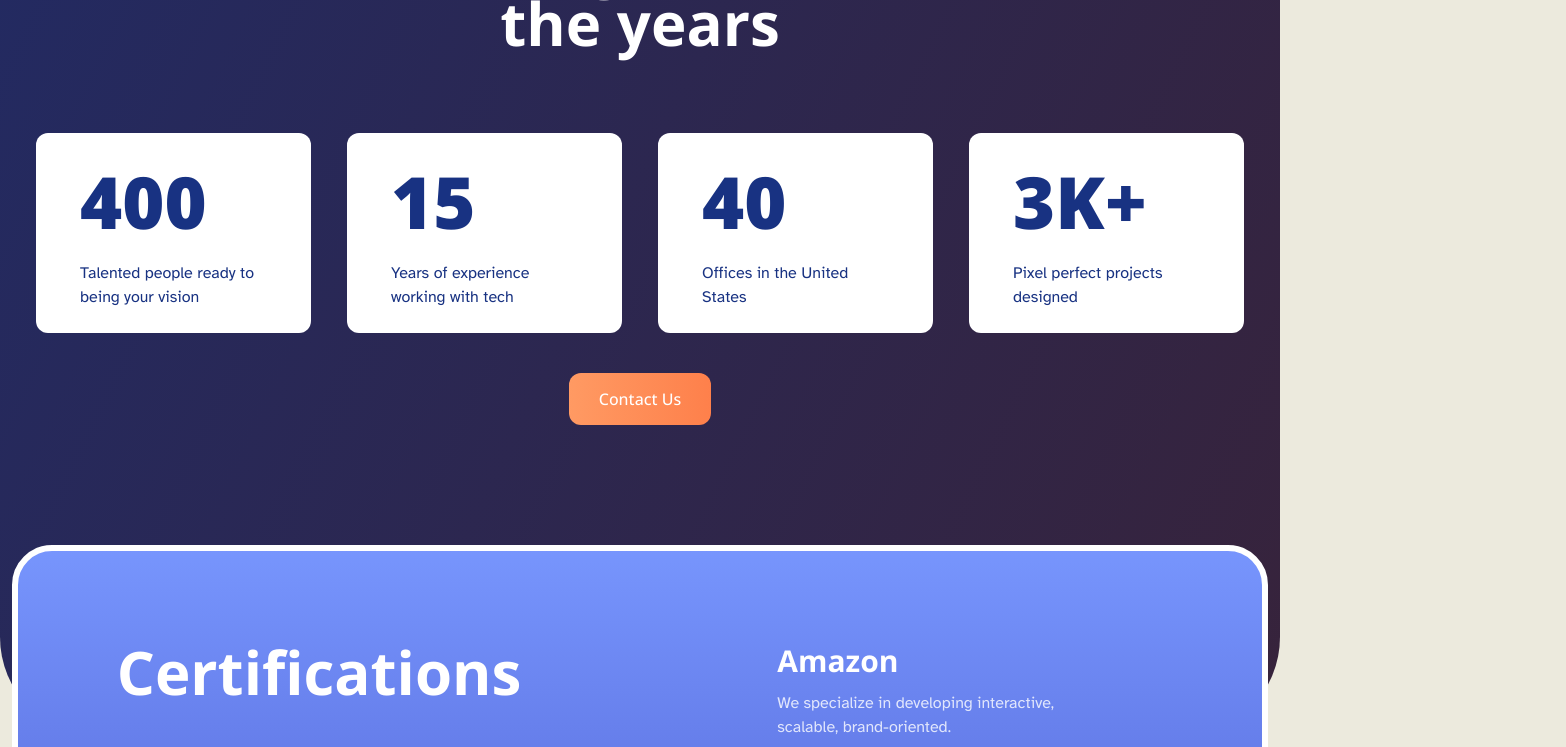
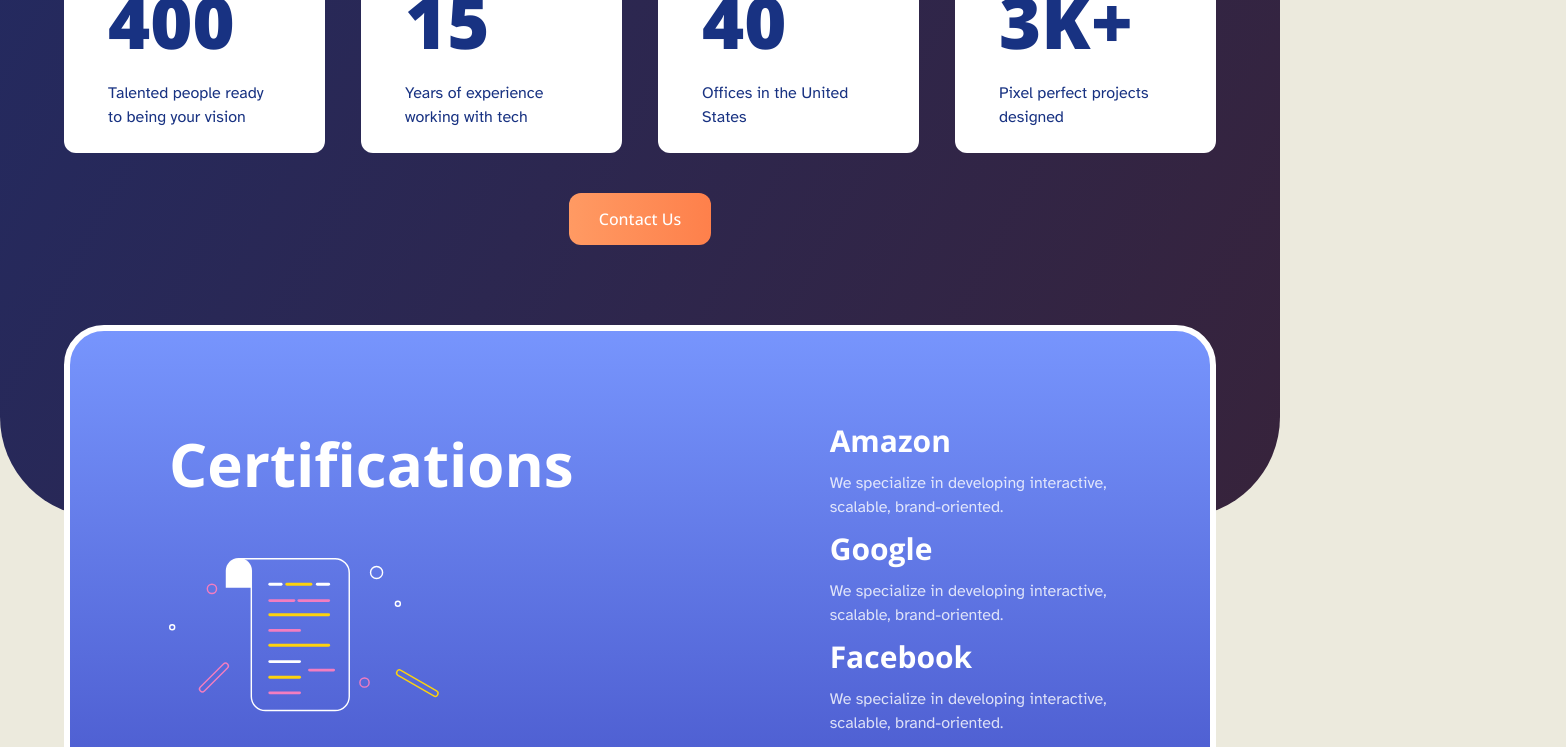
Before and after one commit to Leo-Cata/Network-Agency, a React (Vite) app: page / in a window 1280 px wide. Shown: the part 2500-3247 px from the top of the page, 1566 px wide, since content can reach past the window. Built offline with nearby package versions, Linux system fonts and the light colour scheme.

Commit message:
certifications wrapped

```diff
--- a/src/App.tsx
+++ b/src/App.tsx
@@ -26,9 +26,9 @@
           <TechCompanies />
           <Features />
           <Services />
+          <About />
+          <Certifications />
         </Wrapper>
-        <About />
-        <Certifications />
       </TopGradient>
       <Projects />
       <BottomGradient>
--- a/src/components/About.tsx
+++ b/src/components/About.tsx
@@ -5,15 +5,15 @@
 
 const About = () => {
   return (
-    <div className="py-10">
+    <div className="py-10 2xl:py-20">
       <div className="relative">
         <img
           src={orangeCircle}
           alt=""
-          className="absolute -right-12 top-0 hidden xl:block"
+          className="absolute -right-[350px] top-0 hidden xl:block"
         />
       </div>
-      <h2 className="text-center font-openSans text-4xl font-semibold text-white xl:my-20 xl:mx-auto xl:w-1/3 xl:text-6xl">
+      <h2 className="text-center font-openSans text-4xl font-semibold text-white xl:mx-auto xl:w-2/3 xl:text-6xl">
         Strategic design over the years
       </h2>
       <div>
--- a/src/components/AboutCards.tsx
+++ b/src/components/AboutCards.tsx
@@ -26,7 +26,7 @@
 
 const AboutCards = () => {
   return (
-    <div className="my-10 flex flex-col items-center space-y-4 xl:flex-row xl:justify-center xl:space-x-9 xl:space-y-0">
+    <div className="py-10 flex flex-col items-center space-y-4 xl:flex-row xl:justify-center xl:space-x-9 xl:space-y-0 2xl:py-20">
       {aboutData.map((data) => (
         <div className=" w-2/3 max-w-[275px] space-y-3 rounded-xl bg-white px-8 py-4 text-mainBlue xl:h-[200px] xl:space-y-6 xl:px-11 xl:py-8">
           <h2 className="font-openSans text-5xl font-extrabold lg:text-6xl xl:text-7xl">
--- a/src/components/Certifications.tsx
+++ b/src/components/Certifications.tsx
@@ -3,16 +3,16 @@
 
 const Certifications = () => {
   return (
-    <div className="relative mt-10 mb-[666px] flex h-28 justify-center xl:mt-20 xl:mb-[424px] xl:h-48">
-      <div className="absolute mx-6  ">
-        <div className="flex flex-col items-center rounded-[40px] border-[6px] border-white bg-gradient-to-t from-gradientLightBlueDarker to-gradientLightBlue font-openSans text-3xl font-semibold text-white xl:flex-row xl:space-x-56 xl:py-10 xl:pb-20">
+    <div className="relative mt-10 mb-[666px] flex h-36 justify-center 2xl:mt-20 xl:mb-[424px] xl:h-48 2xl:h-56">
+      <div className="absolute max-w-full">
+        <div className="flex flex-col items-center rounded-[40px] border-[6px] border-white bg-gradient-to-t from-gradientLightBlueDarker to-gradientLightBlue font-openSans text-3xl font-semibold text-white xl:flex-row xl:space-x-56 xl:py-20 py-10">
           <div className="xl:space-y-16 xl:pl-[99px]">
-            <h1 className="my-10 text-center xl:text-start xl:text-6xl">
+            <h1 className="text-center xl:text-start xl:text-6xl">
               Certifications
             </h1>
-            <img src={clipboard} alt="clipboard img" className="xl:w-96" />
+            <img src={clipboard} alt="clipboard img" className="2xl:w-96" />
           </div>
-          <div className="my-10 px-8 xl:pr-[175px] [&>h2]:my-3 [&>h2]:xl:text-3xl [&>p]:font-atkinson [&>p]:text-base [&>p]:font-normal [&>p]:text-white/80 [&>p]:xl:w-[310px]">
+          <div className="px-8 xl:pr-[175px] [&>h2]:my-3 [&>h2]:xl:text-3xl [&>p]:font-atkinson [&>p]:text-base [&>p]:font-normal [&>p]:text-white/80 [&>p]:xl:w-[310px]">
             <h2>Amazon</h2>
             <p>
               We specialize in developing interactive, scalable, brand-oriented.
```
